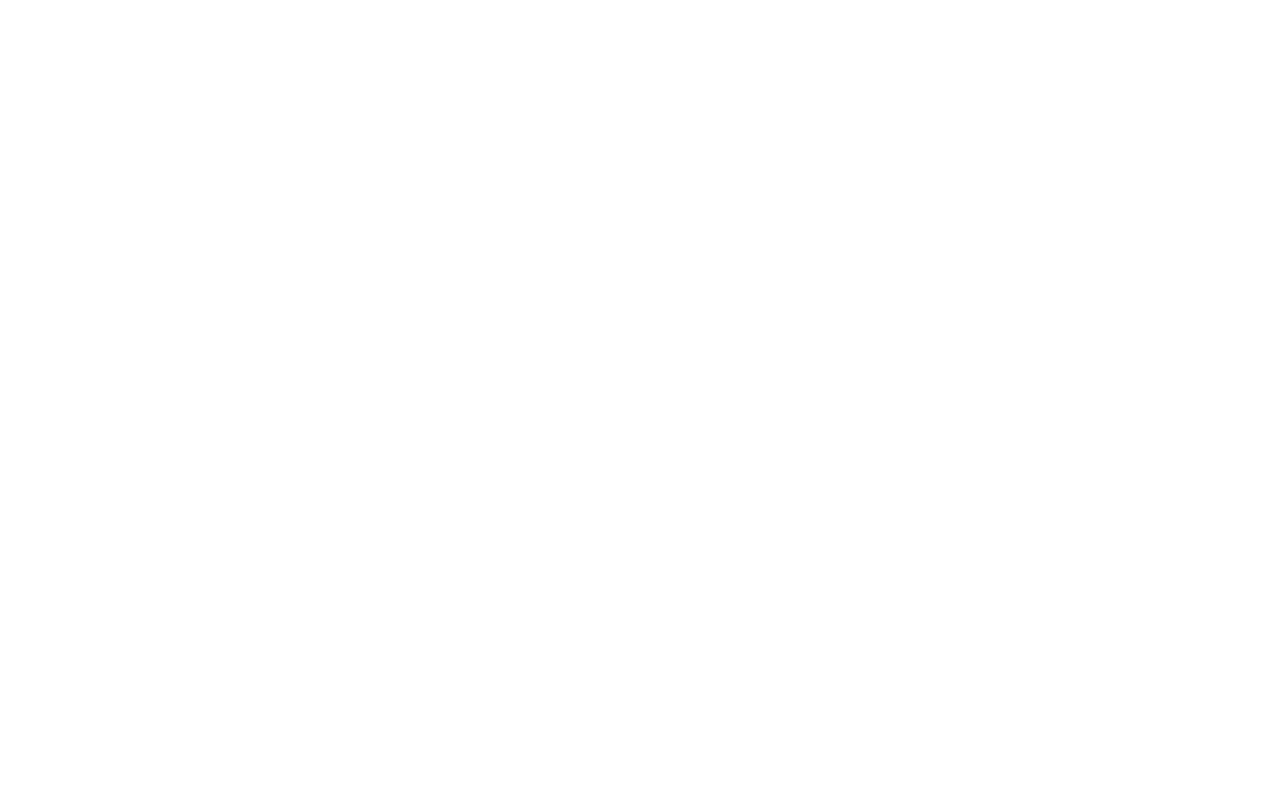
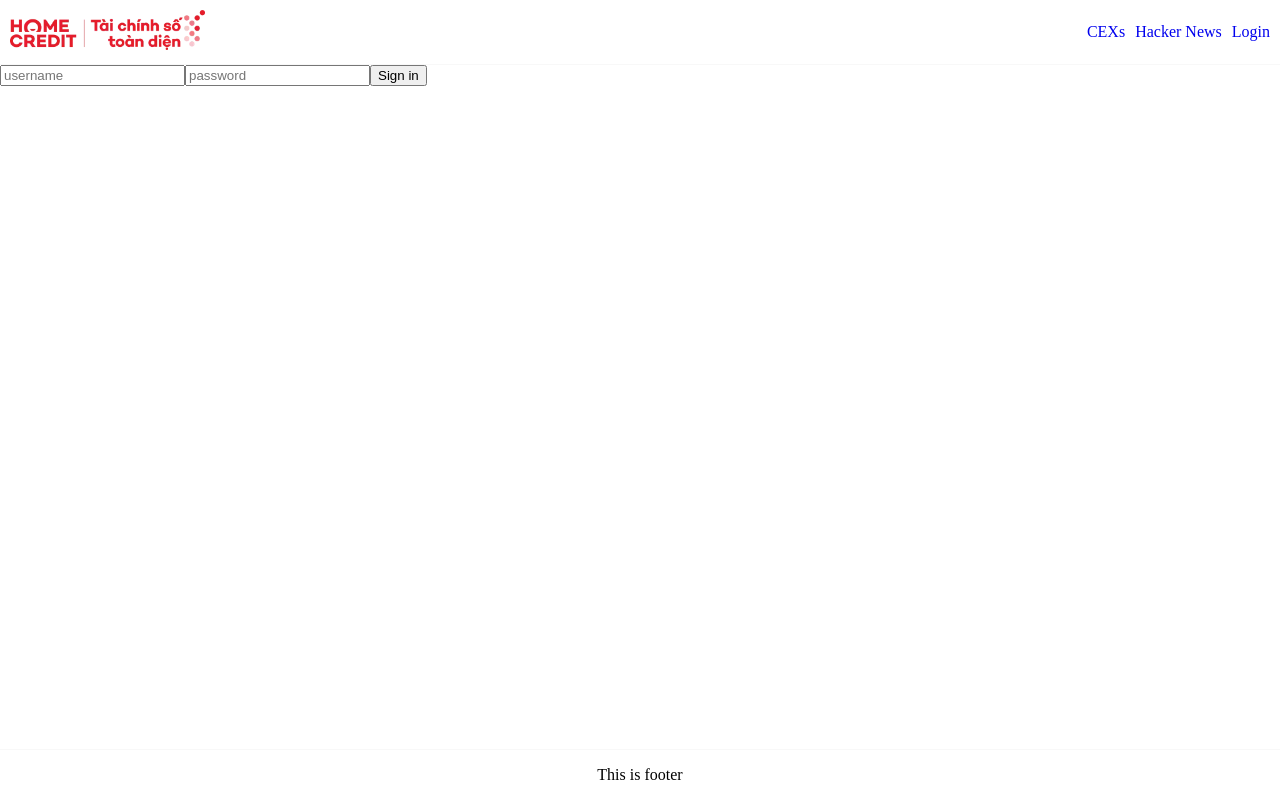
Before and after one commit to tamdc/crypt0x, a React (Vite) app: page /login in a window 1280 px wide. Before the commit this address had no page. Built offline with nearby package versions, Linux system fonts and the light colour scheme.

Commit message:
apply authen with context

```diff
--- a/package.json
+++ b/package.json
@@ -28,10 +28,13 @@
     "@types/node": "^20.14.5",
     "@types/react": "^18.3.3",
     "@types/react-dom": "^18.3.0",
+    "@vitejs/plugin-react": "^4.3.1",
+    "eslint": "^9.6.0",
     "nodemon": "^3.1.4",
     "ts-node": "^10.9.2",
     "typescript": "^5.5.2",
     "vite-plugin-babel": "^1.2.0",
+    "vite-plugin-eslint": "^1.8.1",
     "vite-tsconfig-paths": "^4.3.2"
   }
 }
--- a/src/components/app.tsx
+++ b/src/components/app.tsx
@@ -1,4 +1,4 @@
-import React from "react";
+import React, { FunctionComponent } from "react";
 import { BrowserRouter, Routes, Route } from "react-router-dom";
 import Home from "./home";
 import About from "./about";
@@ -6,20 +6,25 @@
 import "../styles/global.css";
 import HackerNews from "./hacker-news";
 import CEXs from "./cexs";
+import AuthProvider from "../context/authentication";
+import Login from "./login";
 
 const App = () => {
   return (
+    <AuthProvider>
       <BrowserRouter>
         <Routes>
           <Route path="/" element={<Layout />}>
             <Route index element={<Home />} />
             <Route path="/products" element={<About />} />
+            <Route path="/login" element={<Login />} />
             <Route path="/about" element={<About />} />
             <Route path="/hacker-news" element={<HackerNews />} />
             <Route path="/cex" element={<CEXs />} />
           </Route>
         </Routes>
       </BrowserRouter>
+    </AuthProvider>
   );
 };
 
--- a/src/components/header.tsx
+++ b/src/components/header.tsx
@@ -1,18 +1,26 @@
 import React from "react";
 import logo from "../assets/logo.webp";
-import { Link } from "react-router-dom";
 import "../styles/header.css";
+import { Link, NavLink } from "react-router-dom";
+import { useAuth } from "../context/authentication";
 
 const Header = () => {
+  const { token, logout, login } = useAuth();
   return (
     <div className="header">
       <div className="logo--wrapper">
         <img src={logo} alt="logo" className="logo" height="60" />
       </div>
       <nav className="navbar--wrapper">
-        <Link to="/products">Sản phẩm</Link>
         <Link to="/cex">CEXs</Link>
         <Link to="/hacker-news">Hacker News</Link>
+        {token ? (
+          <button type="button" onClick={logout}>
+            Log out
+          </button>
+        ) : (
+          <NavLink to="/login">Login</NavLink>
+        )}
       </nav>
     </div>
   );
--- /dev/null
+++ b/src/components/login.tsx
@@ -0,0 +1,34 @@
+import React, { useState } from "react";
+import { useAuth } from "../context/authentication";
+
+const Login = () => {
+  const [username, setUsername] = useState("");
+  const [password, setPassword] = useState("");
+
+  const { login } = useAuth();
+  const handleLogin = (e) => {
+    e.preventDefault();
+    login({ username, password });
+  };
+
+  return (
+    <>
+      <form onSubmit={handleLogin}>
+        <input
+          placeholder="username"
+          value={username}
+          onChange={(e) => setUsername(e.target.value)}
+        />
+        <input
+          placeholder="password"
+          value={password}
+          onChange={(e) => setPassword(e.target.value)}
+        />
+
+        <button type="submit">Sign in</button>
+      </form>
+    </>
+  );
+};
+
+export default Login;
--- /dev/null
+++ b/src/context/authentication.tsx
@@ -0,0 +1,53 @@
+import React, {
+  Context,
+  FunctionComponent,
+  createContext,
+  useContext,
+  useState,
+} from "react";
+
+const AuthContext: Context<any> = createContext(null);
+
+const fakeAuth = async ({
+  username,
+  password,
+}: {
+  username: string;
+  password: string;
+}): Promise<string> => {
+  return new Promise((rs) => {
+    setTimeout(() => {
+      rs(`${username}-${password}`);
+    });
+  });
+};
+
+const AuthProvider: FunctionComponent<{ children: any }> = ({ children }) => {
+  const [token, setToken] = useState<string | null>(null);
+
+  const handleLogin = async ({
+    username,
+    password,
+  }: {
+    username: string;
+    password: string;
+  }) => {
+    const token = await fakeAuth({ username, password });
+    setToken(token);
+  };
+
+  const handleLogout = () => {
+    setToken(null);
+  };
+
+  const value = {
+    token,
+    logout: handleLogout,
+    login: handleLogin,
+  };
+  return <AuthContext.Provider value={value}>{children}</AuthContext.Provider>;
+};
+
+export const useAuth = () => useContext(AuthContext);
+
+export default AuthProvider;
--- a/tsconfig.json
+++ b/tsconfig.json
@@ -13,7 +13,7 @@
     /* Language and Environment */
     "target": "es2016" /* Set the JavaScript language version for emitted JavaScript and include compatible library declarations. */,
     // "lib": [],                                        /* Specify a set of bundled library declaration files that describe the target runtime environment. */
-    // "jsx": "preserve",                                /* Specify what JSX code is generated. */
+    "jsx": "preserve" /* Specify what JSX code is generated. */,
     // "experimentalDecorators": true,                   /* Enable experimental support for legacy experimental decorators. */
     // "emitDecoratorMetadata": true,                    /* Emit design-type metadata for decorated declarations in source files. */
     // "jsxFactory": "",                                 /* Specify the JSX factory function used when targeting React JSX emit, e.g. 'React.createElement' or 'h'. */
@@ -27,7 +27,7 @@
     /* Modules */
     "module": "ES6" /* Specify what module code is generated. */,
     // "rootDir": "./",                                  /* Specify the root folder within your source files. */
-    // "moduleResolution": "node10",                     /* Specify how TypeScript looks up a file from a given module specifier. */
+    "moduleResolution": "node10" /* Specify how TypeScript looks up a file from a given module specifier. */,
     // "baseUrl": "./",                                  /* Specify the base directory to resolve non-relative module names. */
     // "paths": {},                                      /* Specify a set of entries that re-map imports to additional lookup locations. */
     // "rootDirs": [],                                   /* Allow multiple folders to be treated as one when resolving modules. */
--- a/vite.config.ts
+++ b/vite.config.ts
@@ -1,5 +1,5 @@
 import { defineConfig } from "vite";
-import babel from "vite-plugin-babel";
+import react from "@vitejs/plugin-react";
 
 export default defineConfig({
   root: "src",
@@ -12,12 +12,5 @@
       },
     },
   },
-  plugins: [
-    babel({
-      babelConfig: {
-        presets: ["@babel/preset-react"],
-      },
-      exclude: /node_modules/,
-    }),
-  ],
+  plugins: [react()],
 });
```
Also changed, not shown: src/components/layout.tsx (renamed from src/components/layout.jsx), 2 other files (tests, documents, lock files or other folders). Lines whose indentation alone changed are shown as unchanged.
